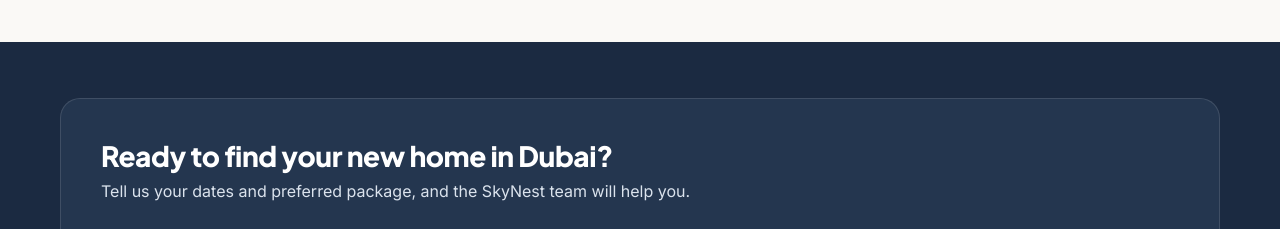
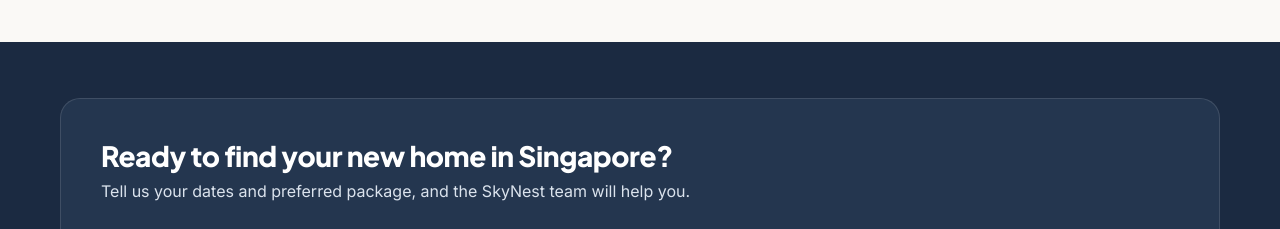
Before and after one commit to iframashoorofficial-rgb/skynest-website, a React (Vite) app: page /about in a window 1280 px wide. Shown: the part 4420-4649 px from the top of the page. Built offline with nearby package versions, Linux system fonts and the light colour scheme.

Commit message:
Update Footer.jsx

```diff
--- a/src/components/Footer.jsx
+++ b/src/components/Footer.jsx
@@ -36,7 +36,7 @@ export default function Footer() {
       <div className="container">
         <div className="footer-cta">
           <div>
-            <h2 className="footer-cta-title">Ready to find your new home in Dubai?</h2>
+            <h2 className="footer-cta-title">Ready to find your new home in Singapore?</h2>
             <p>Tell us your dates and preferred package, and the SkyNest team will help you.</p>
           </div>
           <div className="footer-cta-actions">
```
